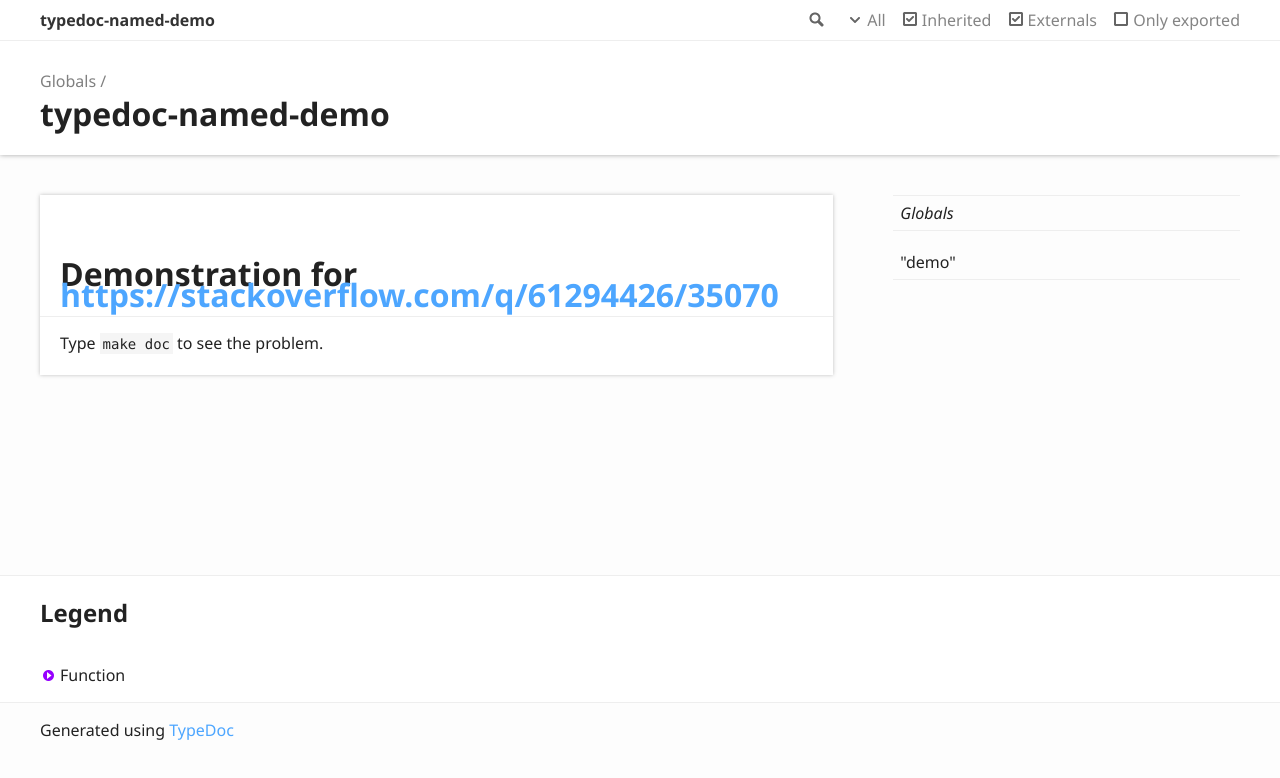
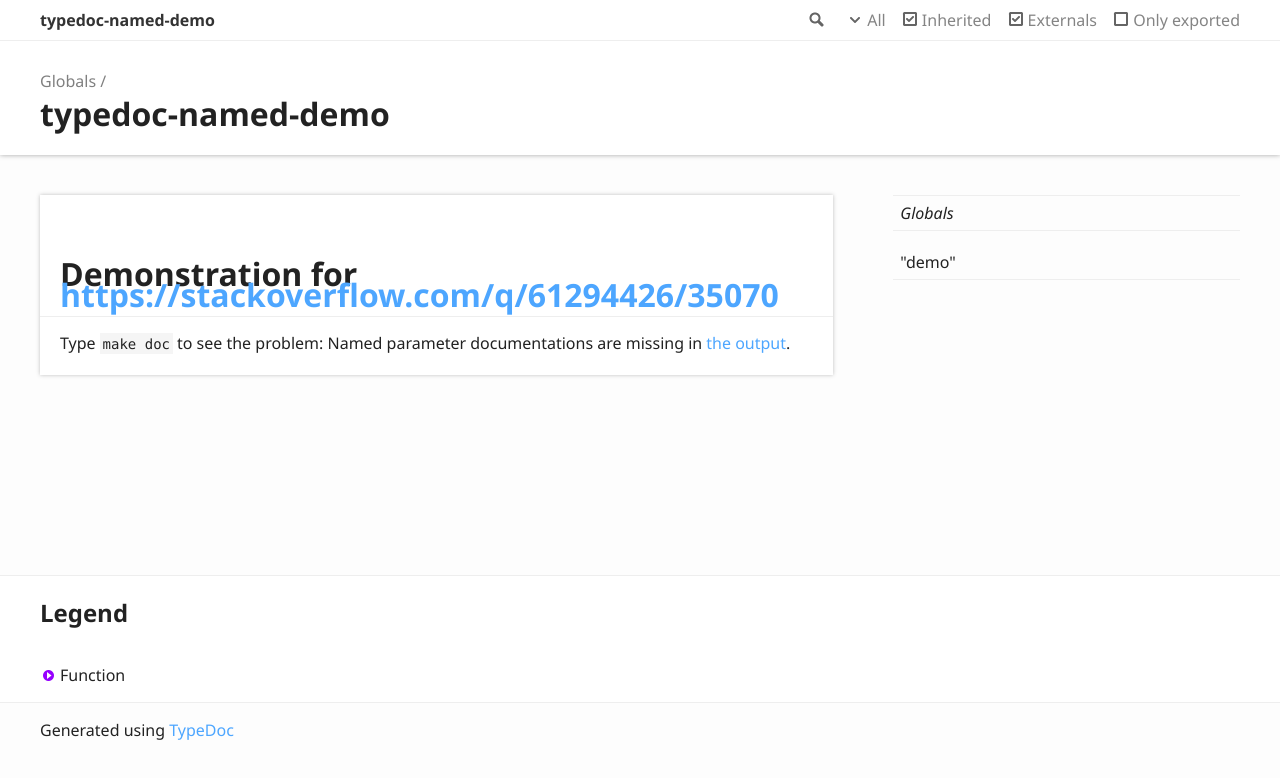
Before and after one commit to phihag/typedoc-named-demo, a website: page doc/index.html in a window 1280 px wide. Drawn offline with Linux system fonts and the light colour scheme.

Commit message:
README: link to output

```diff
--- a/doc/index.html
+++ b/doc/index.html
@@ -67,7 +67,7 @@
 				<a href="#demonstration-for-httpsstackoverflowcomq6129442635070" id="demonstration-for-httpsstackoverflowcomq6129442635070" style="color: inherit; text-decoration: none;">
 					<h1>Demonstration for <a href="https://stackoverflow.com/q/61294426/35070">https://stackoverflow.com/q/61294426/35070</a></h1>
 				</a>
-				<p>Type <code>make doc</code> to see the problem.</p>
+				<p>Type <code>make doc</code> to see the problem: Named parameter documentations are missing in <a href="doc/modules/_demo_.html">the output</a>.</p>
 			</div>
 		</div>
 		<div class="col-4 col-menu menu-sticky-wrap menu-highlight">
```
Also changed, not shown: doc/modules/_demo_.html (+1 -1 lines), README.md.
